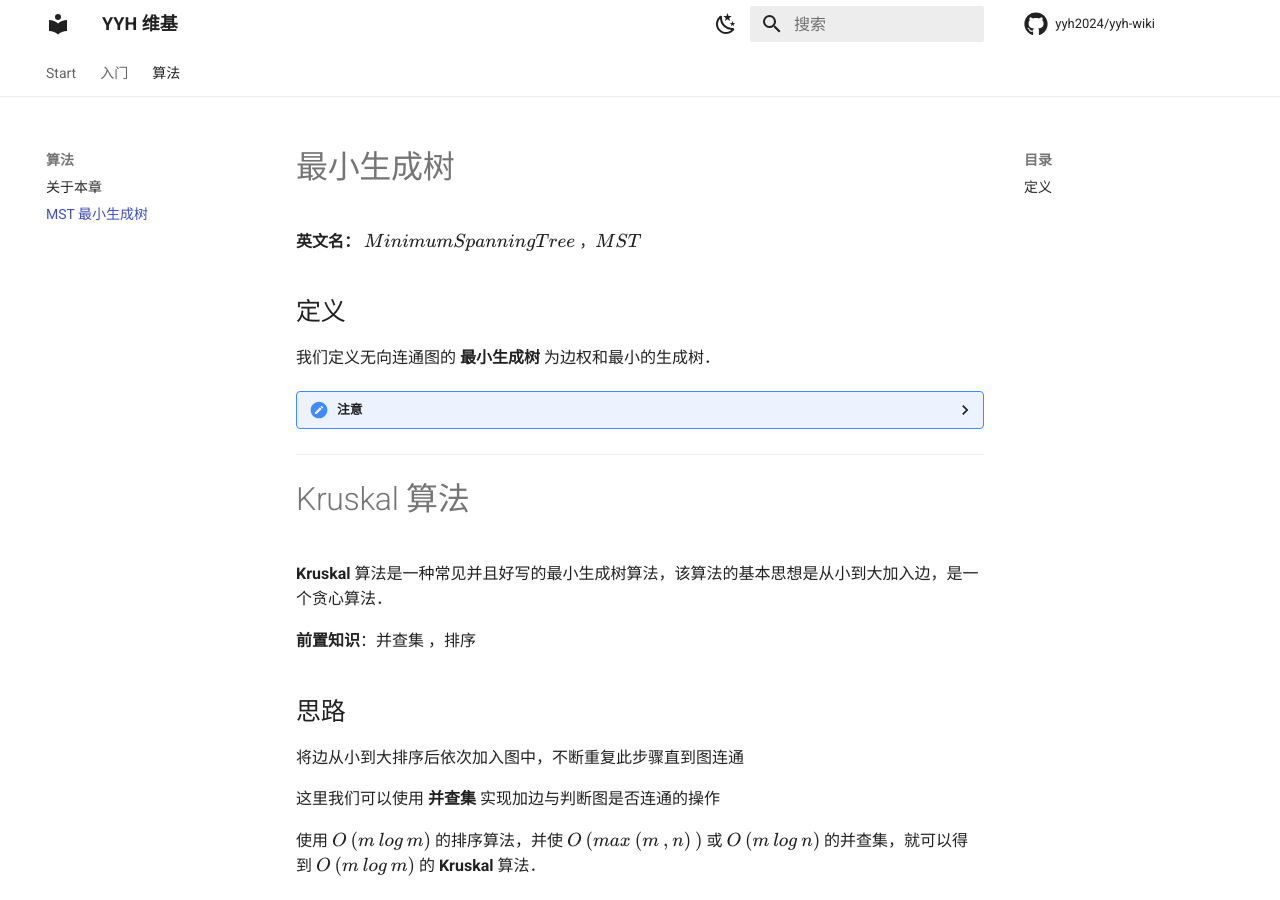
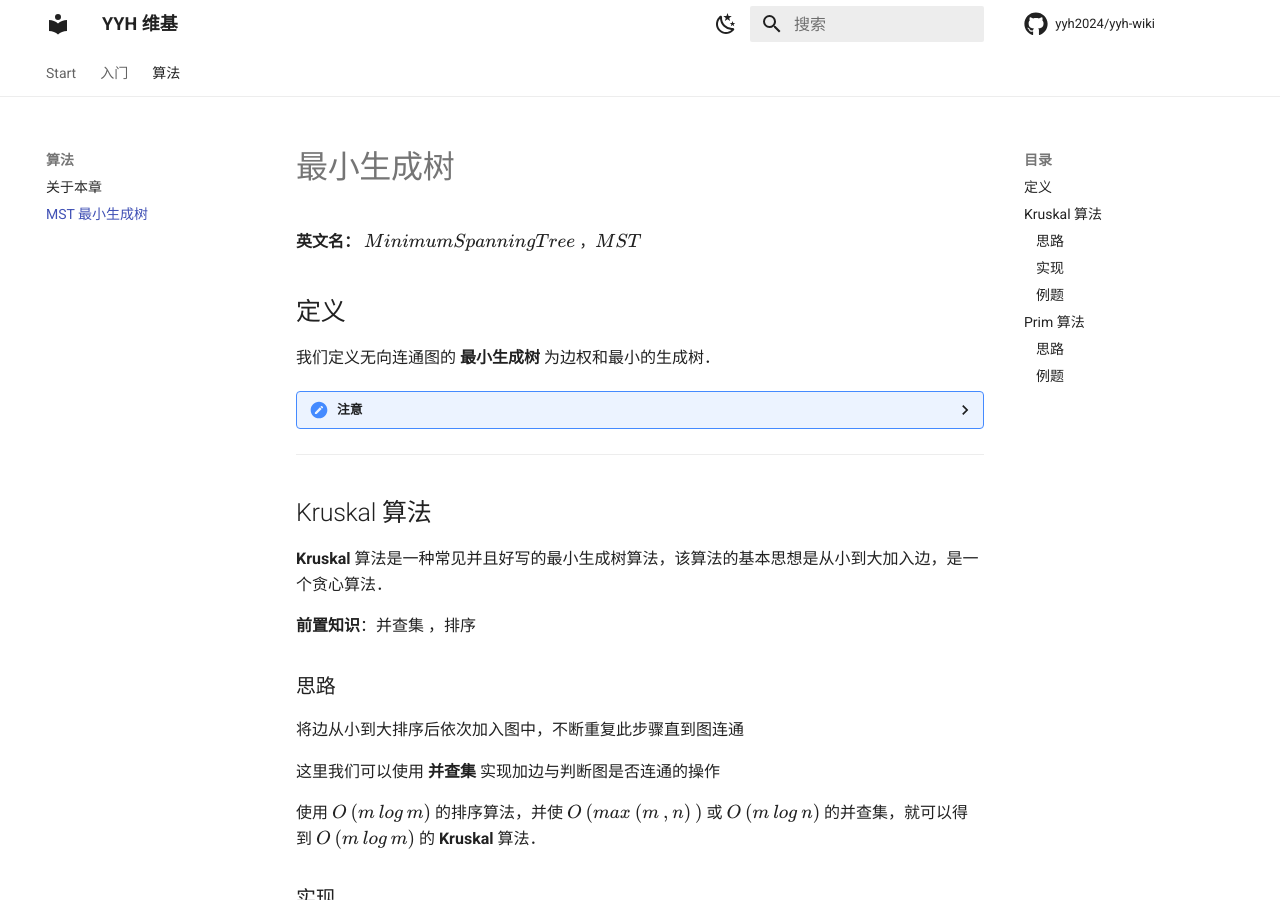
Before and after one commit to yyh2024/yyh-wiki, an MkDocs documentation site: the page built from docs/algorithm/mst.md, in a window 1280 px wide and 900 px high. Built offline with MkDocs 1.6.1 and Material for MkDocs 9.7.7, drawn with Linux system fonts in a browser that asks for light colours; comment, search, counter and statistics services are not loaded.

Commit message:
Update headings for Kruskal and Prim algorithms

```diff
--- a/docs/algorithm/mst.md
+++ b/docs/algorithm/mst.md
@@ -20,14 +20,14 @@
 
 ---
 
-# Kruskal 算法
+## Kruskal 算法
 
 **Kruskal** 算法是一种常见并且好写的最小生成树算法，该算法的基本思想是从小到大加入边，是一个贪心算法．
 
 **前置知识**：并查集 ，排序
 
 
-## 思路
+### 思路
 
 将边从小到大排序后依次加入图中，不断重复此步骤直到图连通
 
@@ -36,7 +36,7 @@
 使用 $O$ $(m$ $log$ $m)$ 的排序算法，并使 $O$ $(max$ $(m$ $,$ $n)$ $)$ 或 $O$ $(m$ $log$ $n)$ 的并查集，就可以得到 $O$ $(m$ $log$ $m)$ 的 **Kruskal** 算法．
 
 
-## 实现
+### 实现
 
 **代码详解：**
 
@@ -109,7 +109,7 @@ int main(){
 </font>
 
 
-## 例题
+### 例题
 
 **模板：**
 
@@ -123,11 +123,11 @@ int main(){
 
 ---
 
-# Prim 算法
+## Prim 算法
 
 **Prim** 算法是另一种常见并且好写的最小生成树算法．该算法的基本思想是从一个结点开始，不断加点（而不是 **Kruskal** 算法的加边）．
 
-## 思路
+### 思路
 
 具体来说，每次要选择距离最小的一个结点，以及用新的边更新其他结点的距离．
 
@@ -187,7 +187,7 @@ int main(){
 </details>
 </font>
 
-## 例题
+### 例题
 
 **基础：**
 
```
